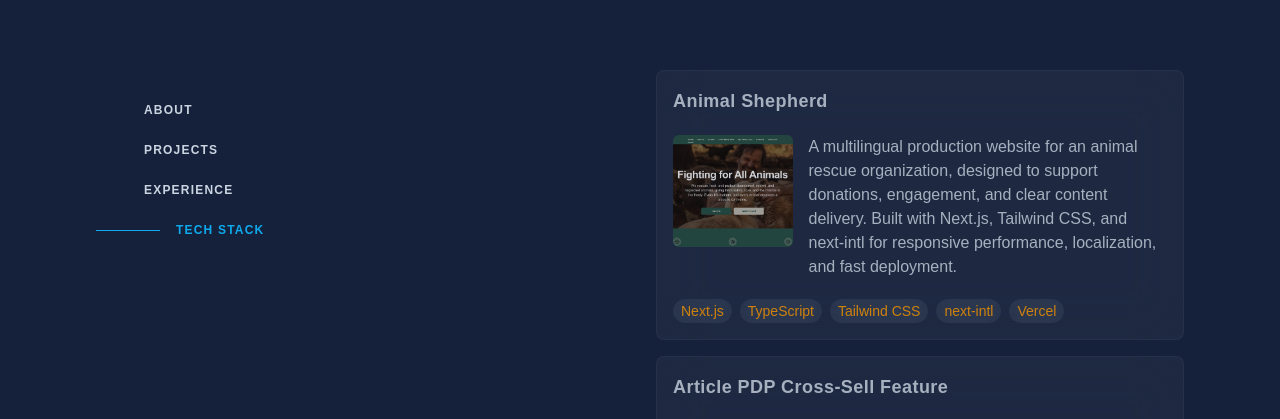
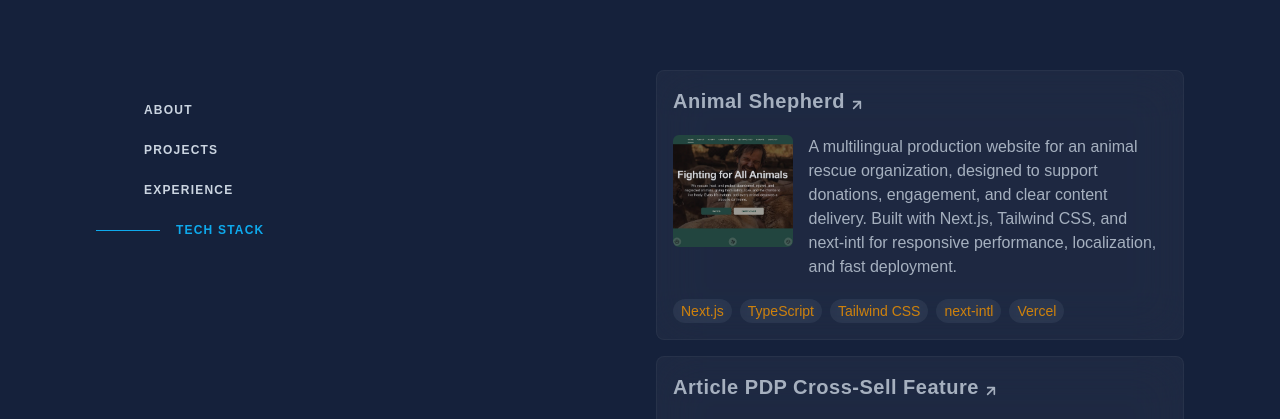
Before and after one commit to jacobadam/jacobnevitt-portfolio, a Next.js app: page / in a window 1280 px wide. Shown: the part 380-799 px from the top of the page. Built offline with nearby package versions, Linux system fonts and the light colour scheme.

Commit message:
add group hover for project card with svg indicator

```diff
--- a/app/components/ui/project-card.tsx
+++ b/app/components/ui/project-card.tsx
@@ -13,10 +13,23 @@ export const ProjectCard = () => {
           target="_blank"
         >
           <li key={project.id}>
-            <div className="flex flex-col p-4 mb-4 rounded-lg gap-3 scale-100 hover:scale-101 opacity-80 hover:opacity-100 bg-white/5 hover:bg-white/10 backdrop-blur-xl hover:backdrop-blur-md border border-white/5 hover:border-white/20">
-              <h2 className="text-lg font-bold tracking-wide mb-2">
-                {project.name}
-              </h2>
+            <div className="group flex flex-col p-4 mb-4 rounded-lg gap-3 scale-100 hover:scale-101 opacity-80 hover:opacity-100 bg-white/5 hover:bg-white/10 backdrop-blur-xl hover:backdrop-blur-md border border-white/5 hover:border-white/20">
+              <div className="group relative flex w-fit items-center gap-1  transition-all group-hover:text-secondary">
+                <h2 className="text-xl font-bold tracking-wide mb-2">
+                  {project.name}
+                </h2>
+                <svg
+                  viewBox="0 0 24 24"
+                  fill="none"
+                  stroke="currentColor"
+                  strokeWidth="2.5"
+                  strokeLinecap="round"
+                  strokeLinejoin="round"
+                  className="h-4 w-4 transition-transform duration-500 group-hover:-translate-y-1 group-hover:translate-x-1"
+                >
+                  <path d="M7 17L17 7M17 7H7M17 7V17" />
+                </svg>
+              </div>
               <div className="flex flex-col-reverse lg:flex-row flex-start gap-4 items-start mb-2">
                 <div className="relative w-40 lg:w-1/4 h-28">
                   <Image
```
